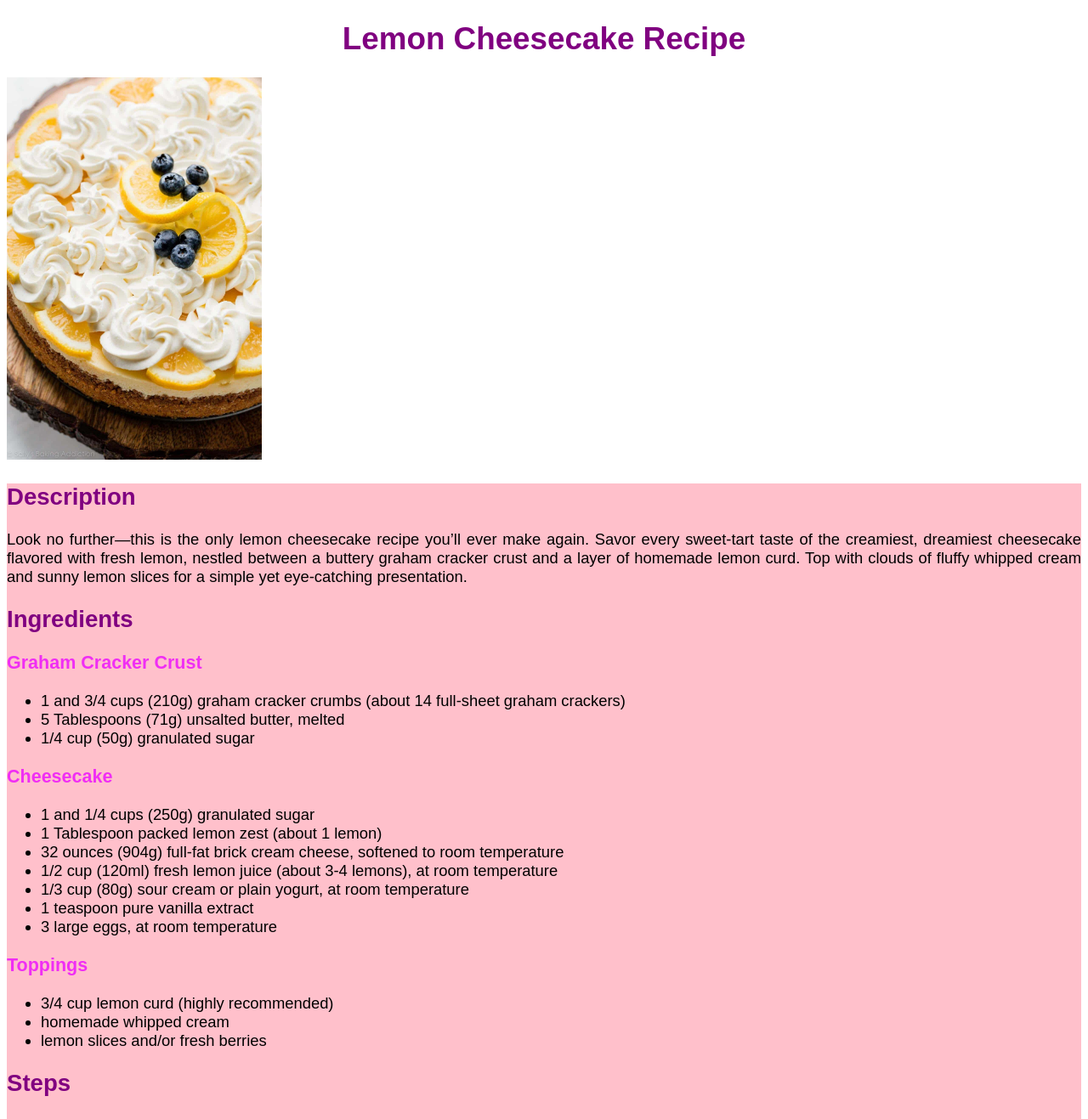
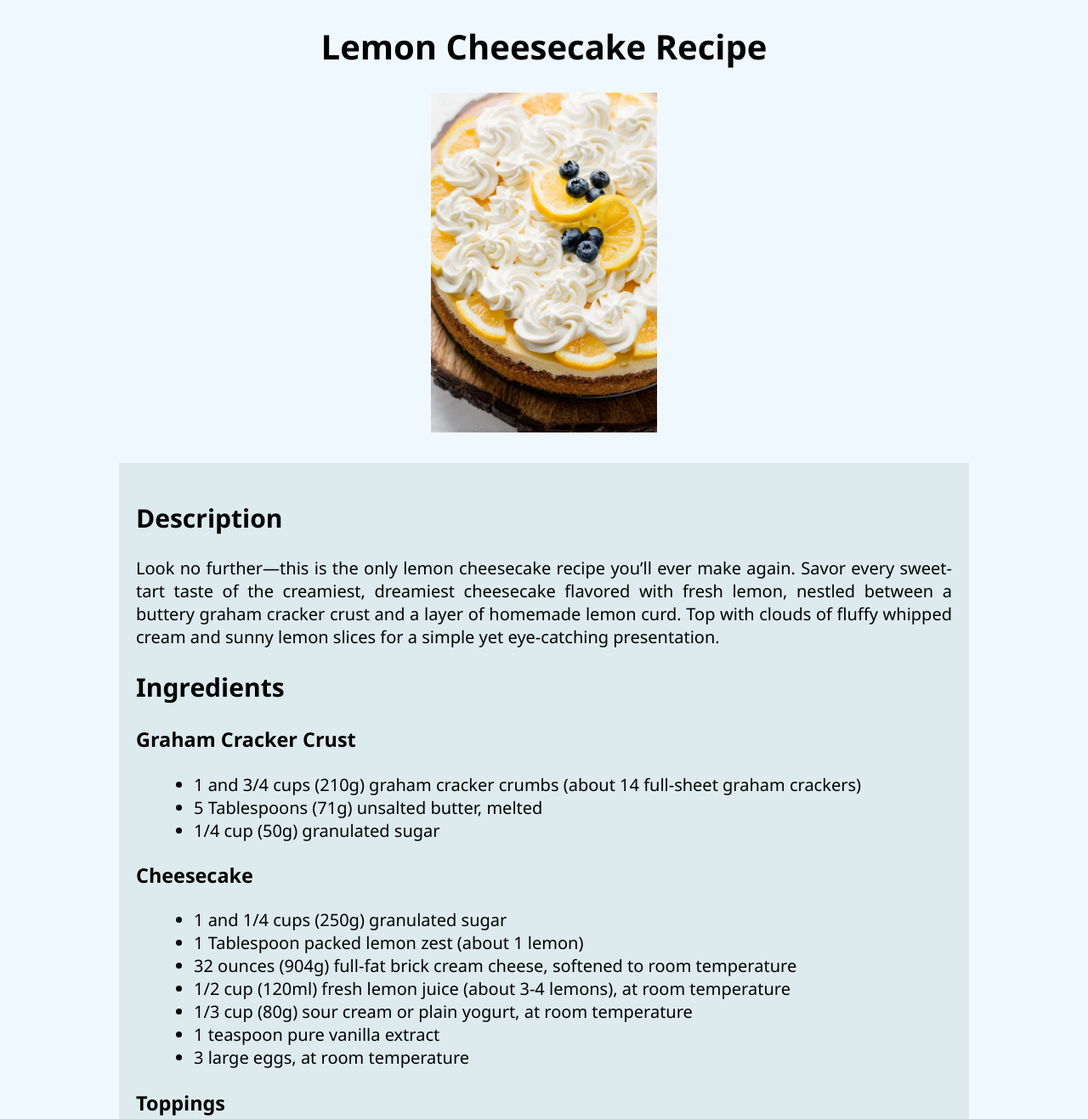
Before and after one commit to draven256/odin-recipes, a plain HTML site: page recipes/lemon-cheesecake.html in a window 1280 px wide. Shown: the top 1317 px of the page at 85% size. Drawn offline with Linux system fonts and the light colour scheme.

Commit message:
Change website style

```diff
--- a/recipes/lemon-cheesecake.html
+++ b/recipes/lemon-cheesecake.html
@@ -8,14 +8,17 @@
   </head>
 
   <body>
+    <div class="main">
     <h1>Lemon Cheesecake Recipe</h1>
-    <img
-      src="./images/lemon-cheesecake.jpg"
-      alt="Lemon Cheesecake"
-      width="300"
-      height="auto"
-    />
-    <div>
+    <div class="image">
+      <img
+        src="./images/lemon-cheesecake.jpg"
+        alt="Lemon Cheesecake"
+        width="auto"
+        height="400"
+      />
+    </div>
+    <div class="desc">
     <h2>Description</h2>
     <p>
       Look no further—this is the only lemon cheesecake recipe you’ll ever make
@@ -140,5 +143,6 @@
       </li>
     </ol>
     </div>
+    </div>
   </body>
 </html>
--- a/styles.css
+++ b/styles.css
@@ -1,29 +1,34 @@
 body {
-  font-family: Arial, Verdana, sans-serif;
-  font-size: 115%;
+  background-color: aliceblue;
+  font-family: "Segoe UI", Tahoma, Geneva, Verdana, sans-serif;
+  font-size: 1.25em;
 }
 
-.links {
-  background-color: rgb(255, 255, 0);
+.main {
+  max-width: 1000px;
+  margin: 0px auto;
 }
 
-h1,
-h2 {
-  color: purple;
-}
-h3 {
-  color: rgb(240, 46, 244);
-}
 h1 {
   text-align: center;
 }
 
-ul,
-ol,
-p {
+ul, ol {
+  width: 90%;
+  margin: 0px auto;
   text-align: justify;
 }
+ol li{
+  padding: 10px;
+}
 
-div{
-    background-color: pink;
+.image{
+  text-align: center;
 }
+
+.desc{
+  background-color: rgb(221, 235, 239);
+  padding: 20px;
+  margin-top: 30px;
+  text-align: justify;
+}
```
Also changed, not shown: index.html (+2 -2 lines), recipes/cherry-cheesecake.html (+29 -22 lines).
